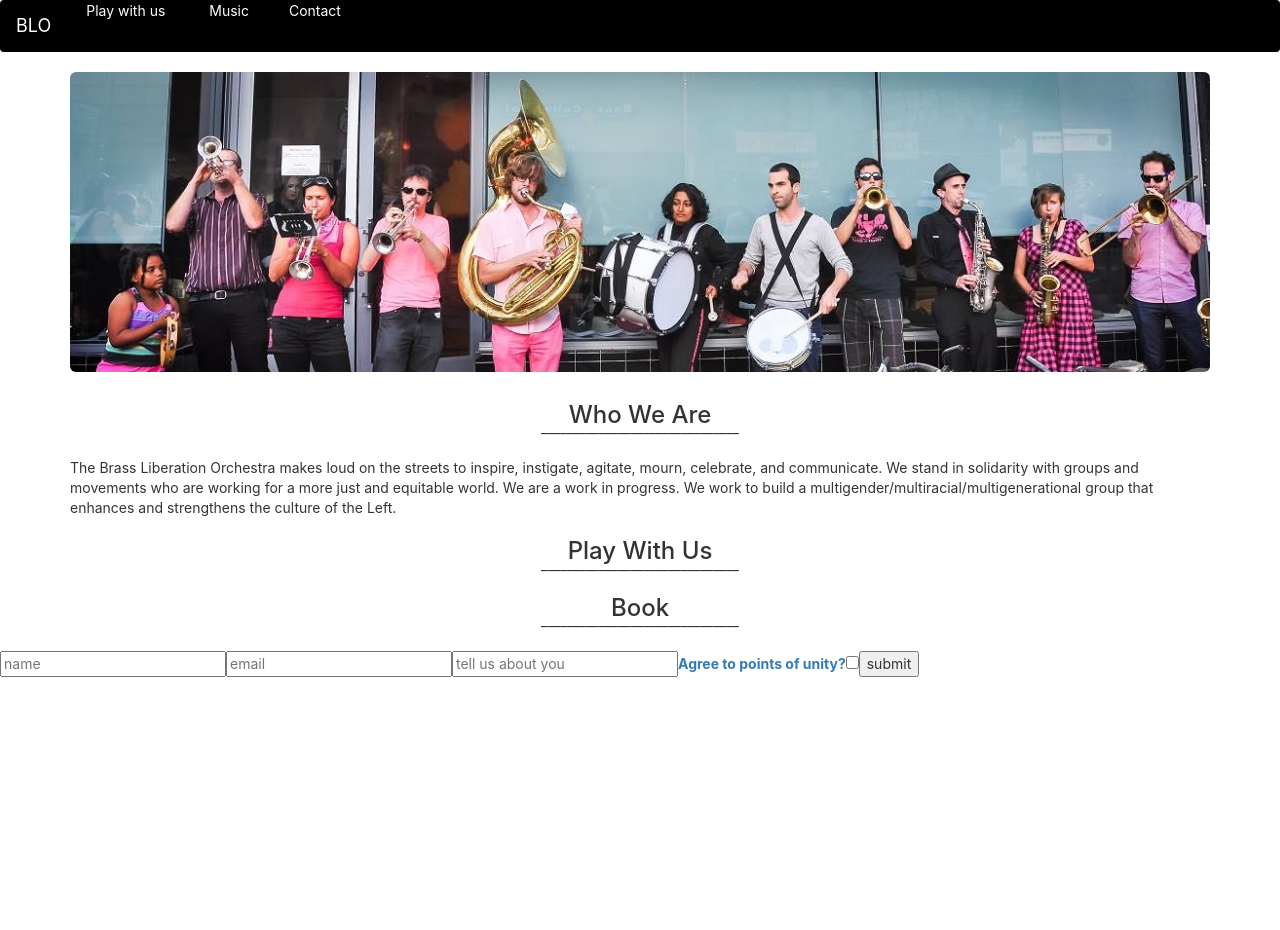
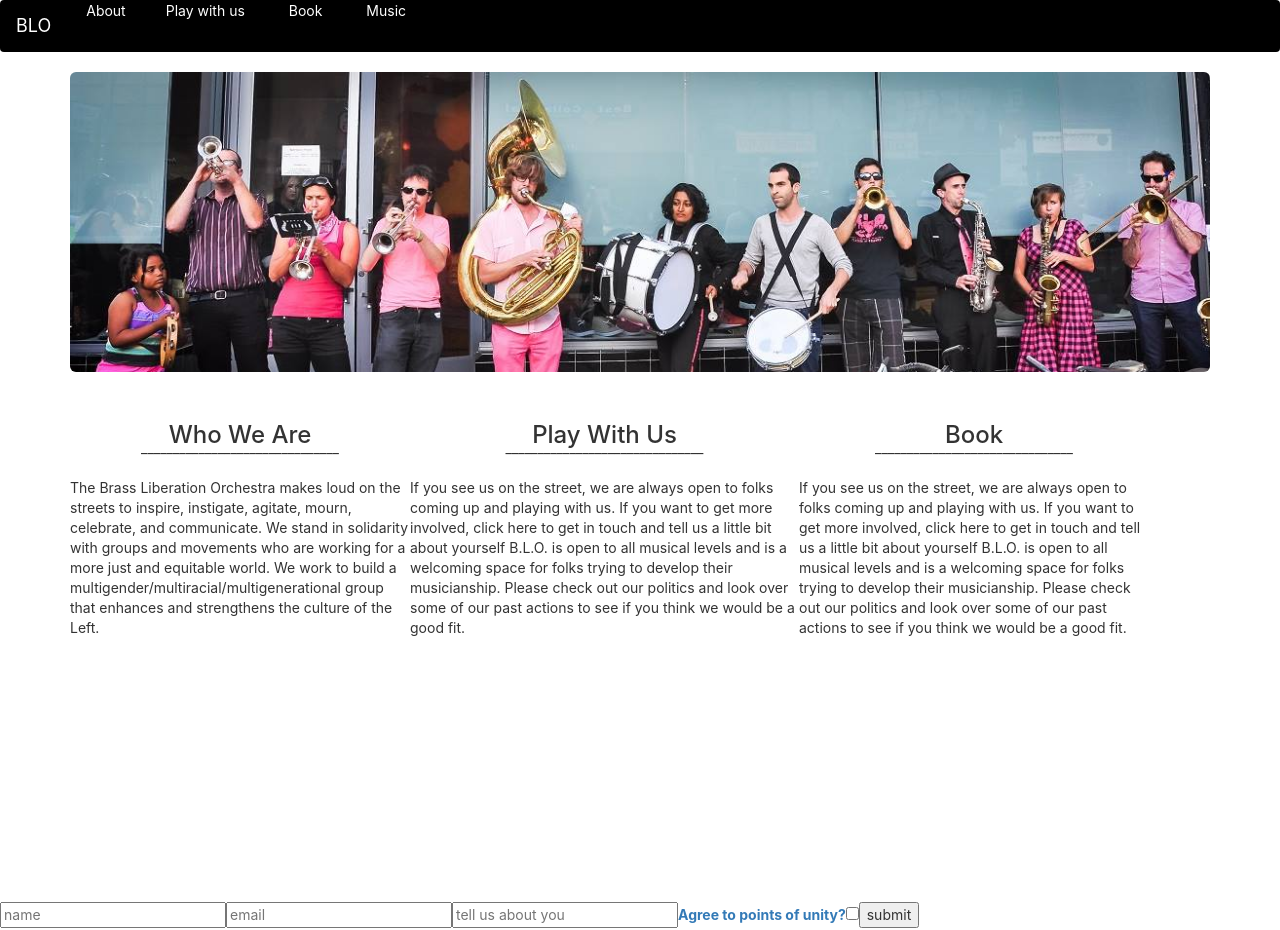
Before and after one commit to caseyagorman/blo-site, a React (Create React App) app: page /signup in a window 1280 px wide. Before the commit the page ends 800 px from the top, so only its background shows below. Built offline with nearby package versions, Linux system fonts and the light colour scheme.

Commit message:
add nav, home, contact, play with us, who we are

```diff
--- a/src/AppNav.js
+++ b/src/AppNav.js
@@ -5,9 +5,11 @@ const AppNav = () => (
 <Navbar style={{backgroundColor: "black", color: "white"}}>
     <Navbar.Brand  href="#home" style={{ color: "white"}}>BLO</Navbar.Brand>
     <Nav className="mr-auto" style={{color: "white"}}>
-      <Nav.Link href="#home" style={{ color: "white", margin: 20}}>Play with us</Nav.Link>
+      <Nav.Link href="#home" style={{ color: "white", margin: 20}}>About</Nav.Link>
+      <Nav.Link href="#features" style={{color: "white", margin: 20}}>Play with us </Nav.Link>
+      <Nav.Link href="#pricing" style={{color: "white", margin: 20}}>Book</Nav.Link>
       <Nav.Link href="#features" style={{color: "white", margin: 20}}> Music</Nav.Link>
-      <Nav.Link href="#pricing" style={{color: "white", margin: 20}}>Contact</Nav.Link>
+
     </Nav>
   </Navbar>
 
--- a/src/Contact.js
+++ b/src/Contact.js
@@ -0,0 +1,15 @@
+import React from "react"
+
+const Contact = () =>(
+<div style={{width: 350, height: 500, display: "inline-block"}}>
+<div> <h3 style={{textAlign: "center"}}>Book</h3>
+        <div style={{textAlign: "center", marginTop: -20, marginBottom: 20}}>_______________________________
+        </div>
+    If you see us on the street, we are always open to folks coming up and playing with us. If you want to get more involved,
+     click here to get in touch and tell us a little bit about yourself
+B.L.O. is open to all musical levels and is a welcoming space for folks trying to  develop their musicianship.
+ Please check out our politics and look over some of our past actions to see if you think we would be a good fit.</div>
+ </div>
+)
+
+export default Contact
--- a/src/Home.js
+++ b/src/Home.js
@@ -2,12 +2,17 @@ import React from "react"
 import blo from "./static/blo.jpg"
 import "./app.css"
 import WhoWeAre from "./WhoWeAre"
+import PlayWithUs from "./PlayWithUs"
+import Contact from "./Contact"
 
 const Home = () => (
     <div className="container">
     <div className="jumbotron" style={{backgroundColor: "white"}}> </div>
    <WhoWeAre/>
-    </div>
+   <PlayWithUs/>
+   <Contact/>
+   </div>
+
 )
 
 export default Home
--- a/src/PlayWithUs.js
+++ b/src/PlayWithUs.js
@@ -0,0 +1,13 @@
+import React from "react"
+
+const PlayWithUs = () =>(
+<div style={{width: 389, height: 500, display: "inline-block"}}>  <h3 style={{textAlign: "center"}}>Play With Us</h3>
+        <div style={{textAlign: "center", marginTop: -20, marginBottom: 20}}>_______________________________
+        </div>
+    If you see us on the street, we are always open to folks coming up and playing with us. If you want to get more involved,
+     click here to get in touch and tell us a little bit about yourself
+B.L.O. is open to all musical levels and is a welcoming space for folks trying to  develop their musicianship.
+ Please check out our politics and look over some of our past actions to see if you think we would be a good fit.</div>
+)
+
+export default PlayWithUs
--- a/src/WhoWeAre.js
+++ b/src/WhoWeAre.js
@@ -1,21 +1,13 @@
 import React from "react"
-const WhoWeAre = props => (
-    <div>
-        <h3 style={{textAlign: "center"}}>Who We Are</h3>
+
+const WhoWeAre = () =>(
+<div style={{width: 340, height: 500, display: "inline-block"}}>
+<div> <h3 style={{textAlign: "center"}}>Who We Are</h3>
         <div style={{textAlign: "center", marginTop: -20, marginBottom: 20}}>_______________________________
         </div>
- <p>The Brass Liberation Orchestra makes loud on the streets to inspire, instigate, agitate, mourn, celebrate, and communicate.
-      We stand in solidarity with groups and movements who are working for a more just and equitable world. We are a work in progress.
-     We work to build a multigender/multiracial/multigenerational group that enhances and strengthens the culture of the Left.</p>
-     <h3 style={{textAlign: "center"}}>Play With Us</h3>
-        <div style={{textAlign: "center", marginTop: -20, marginBottom: 20}}>_______________________________
-        </div>
- <p></p>
- <h3 style={{textAlign: "center"}}>Book</h3>
-        <div style={{textAlign: "center", marginTop: -20, marginBottom: 20}}>_______________________________
-        </div>
- <p></p>
-
+        The Brass Liberation Orchestra makes loud on the streets to inspire, instigate, agitate, mourn, celebrate, and communicate.
+        We stand in solidarity with groups and movements who are working for a more just and equitable world.
+ We work to build a multigender/multiracial/multigenerational group that enhances and strengthens the culture of the Left.</div>
  </div>
 )
 
```
